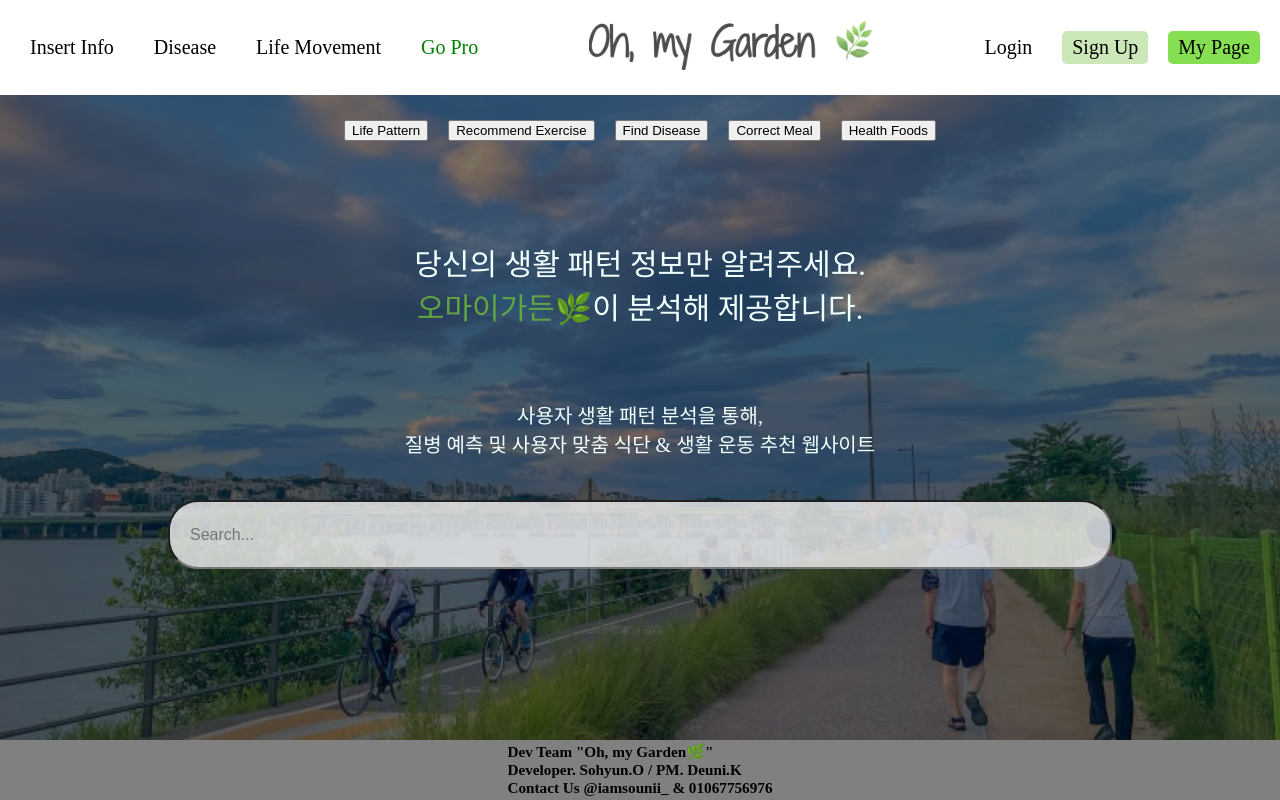
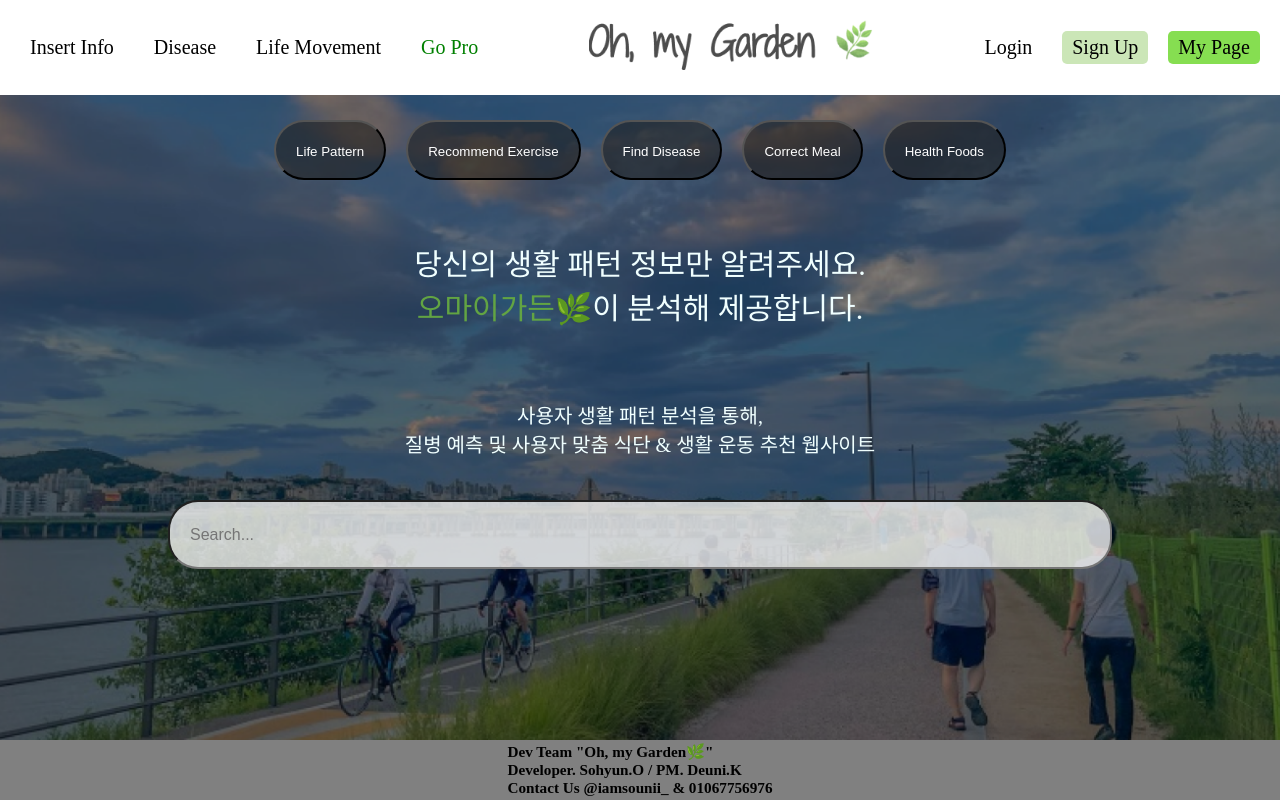
Before and after one commit to osohyun0224/Oh_my_Garden_Frontend, a React (Create React App) app: page / in a window 1280 px wide. Built offline with nearby package versions, Linux system fonts and the light colour scheme; a web font is replaced by a local one.

Commit message:
Refactor: styled-components 적용 완료

```diff
--- a/src/components/Button.jsx
+++ b/src/components/Button.jsx
@@ -1,7 +1,25 @@
-import React from 'react';
+import styled from "styled-components";
+import React from "react";
 
-const Button = ({ label }) => (
-  <button className="button">{label}</button>
-);
+const StyledButton = styled.button`
+  height: 60px;
+  border-radius: 30px;
+  background-color: rgba(30, 30, 30, 0.58);
+  color: white;
+  transition: 0.3s;
+  text-align: center;
+  line-height: 60px;
+  display: inline-block;
+  padding: 0 20px;
+
+  &:hover {
+    background-color: white;
+    color: black;
+  }
+`;
+
+const Button = ({ label }) => {
+  return <StyledButton>{label}</StyledButton>;
+};
 
 export default Button;
--- a/src/index.jsx
+++ b/src/index.jsx
@@ -1,12 +1,27 @@
 import React from 'react';
 import ReactDOM from 'react-dom';
+import { createGlobalStyle } from 'styled-components';
 import App from './App';
-import './index.scss';
 
+const GlobalStyle = createGlobalStyle`
+  @font-face {
+    font-family: 'Dovemayo_gothic';
+    src: url('https://cdn.jsdelivr.net/gh/projectnoonnu/noonfonts_2302@1.1/Dovemayo_gothic.woff2') format('woff2');
+    font-weight: normal;
+    font-style: normal;
+  }
+
+  body {
+    margin: 0;
+    padding: 0;
+    font-family: 'Dovemayo_gothic', sans-serif;
+  }
+`;
 
 const rootElement = document.getElementById('root');
 ReactDOM.createRoot(rootElement).render(
   <React.StrictMode>
+    <GlobalStyle />
     <App />
   </React.StrictMode>
 );
--- a/src/index.scss
+++ /dev/null
@@ -1,6 +0,0 @@
-@font-face {
-  font-family: 'Dovemayo_gothic';
-  src: url('https://cdn.jsdelivr.net/gh/projectnoonnu/noonfonts_2302@1.1/Dovemayo_gothic.woff2') format('woff2');
-  font-weight: normal;
-  font-style: normal;
-}
--- a/src/pages/Home.jsx
+++ b/src/pages/Home.jsx
@@ -1,13 +1,18 @@
-import React from 'react';
-import Footer from '../layout/Footer/Footer';
+import React from "react";
+import Footer from "../layout/Footer/Footer";
 //import './Home.scss';
+import styled from "styled-components";
 
+const StyledHome = styled.div`
+  display: flex;
+  flex-direction: column;
+  min-height: 100vh;
+`;
 function Home() {
   return (
-    <div className="home-container">
-
+    <StyledHome>
       <Footer />
-    </div>
+    </StyledHome>
   );
 }
 
--- a/src/pages/Home.scss
+++ /dev/null
@@ -1,5 +0,0 @@
-.home-container {
-  display: flex;
-  flex-direction: column;
-  min-height: 100vh;
-}
```
